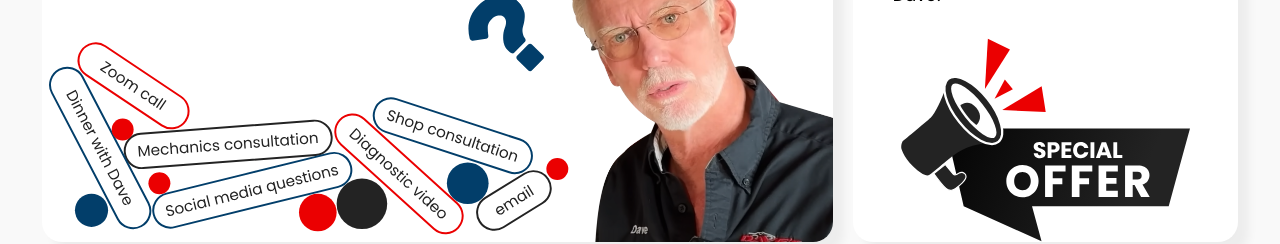
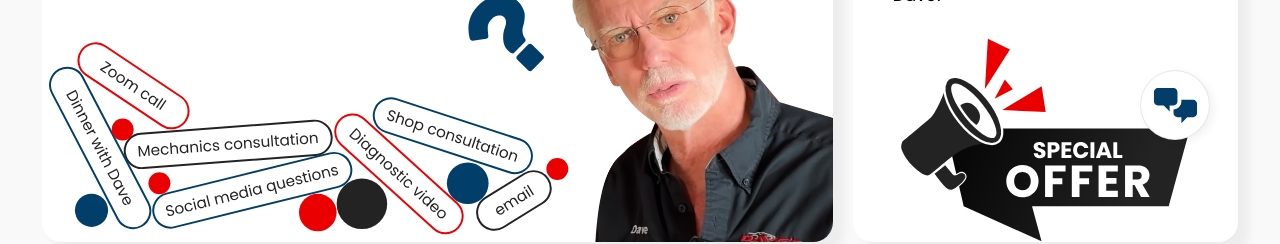
Before and after one commit to AzamjonKobulov/daves-auto-center, a Next.js app: page / in a window 1280 px wide. Shown: the part 590-834 px from the top of the page. Built offline with nearby package versions, Linux system fonts and the light colour scheme.

Commit message:
add/some improvements

```diff
--- a/src/app/components/layout/Navbar.tsx
+++ b/src/app/components/layout/Navbar.tsx
@@ -6,6 +6,7 @@ import Image from 'next/image';
 import Socials from '../shared/Socials';
 import MobileMenu from '../shared/MobileMenu';
 import { useMobileMenu } from '@/app/contexts/MobileMenuContext';
+import MessengerButton from '../shared/MessengerButton';
 
 const Navbar = () => {
   const { isOpen, handleToggleMobMenu } = useMobileMenu();
@@ -13,6 +14,7 @@ const Navbar = () => {
   return (
     <header className="sticky top-0 z-50 h-16 sm:h-20 lg:h-100 bg-brand-blue text-white">
       <MobileMenu />
+      <MessengerButton />
       <nav className="max-w-base mx-auto flex items-center justify-between py-4 px-5">
         {/* Logo & Socials */}
         <div className="flex items-center">
--- /dev/null
+++ b/src/app/components/shared/MessengerButton.tsx
@@ -0,0 +1,21 @@
+const MessengerButton = () => {
+  return (
+    <button className="fixed right-10 bottom-10 w-12 h-12 lg:right-70 lg:bottom-70 lg:w-70 lg:h-70 shrink-0 z-[60] grid place-content-center bg-white border border-brand-gray/20 rounded-full shadow-messengerBtn">
+      <svg
+        width="47"
+        height="47"
+        viewBox="0 0 47 47"
+        fill="none"
+        xmlns="http://www.w3.org/2000/svg"
+        className="w-8 h-8 lg:w-auto lg:h-auto"
+      >
+        <path
+          d="M5.87467 23.5C3.72051 23.5 1.95801 21.7375 1.95801 19.5833V9.79167C1.95801 7.6375 3.72051 5.875 5.87467 5.875H21.5413C23.6955 5.875 25.458 7.6375 25.458 9.79167V19.5833C25.458 21.7375 23.6955 23.5 21.5413 23.5H17.6247V29.375L11.7497 23.5H5.87467ZM41.1247 35.25C43.2788 35.25 45.0413 33.4875 45.0413 31.3333V21.5417C45.0413 19.3875 43.2788 17.625 41.1247 17.625H29.3747V19.5833C29.3747 23.8917 25.8497 27.4167 21.5413 27.4167V31.3333C21.5413 33.4875 23.3038 35.25 25.458 35.25H29.3747V41.125L35.2497 35.25H41.1247Z"
+          fill="#033E6A"
+        />
+      </svg>
+    </button>
+  );
+};
+
+export default MessengerButton;
--- a/src/app/components/shared/MobileMenu.tsx
+++ b/src/app/components/shared/MobileMenu.tsx
@@ -14,7 +14,7 @@ const MobileMenu = () => {
       }`}
     >
       <div className="w-full relative top-0 space-y-20 pt-5 pb-20">
-        <div className="sticky top-0 z-10 w-full bg-brand-blue-1 pb-2">
+        <div className="sticky top-0 z-10 w-full bg-brand-blue-1 py-2">
           <Link href="/">
             <Image
               src="/assets/images/img-logo-mobile-menu.svg"
--- a/tailwind.config.ts
+++ b/tailwind.config.ts
@@ -47,6 +47,7 @@ const config: Config = {
       spacing: {
         50: '3.125rem',
         sixty: '3.75rem',
+        70: '4.375rem',
         74: '4.625rem',
         90: '5.625rem',
         100: '6.25rem',
@@ -69,6 +70,7 @@ const config: Config = {
         base: '0px 20px 50px 0px #00000008',
         feature: '11px 11px 10px 0 rgba(0, 0, 0, 0.05)',
         review: '0px 4px 6px 0px #0000000F',
+        messengerBtn: '4px 3px 9px 0px #0000000D',
       },
       backgroundImage: {
         faq: "url('/assets/images/bg-workshop.png')",
```
